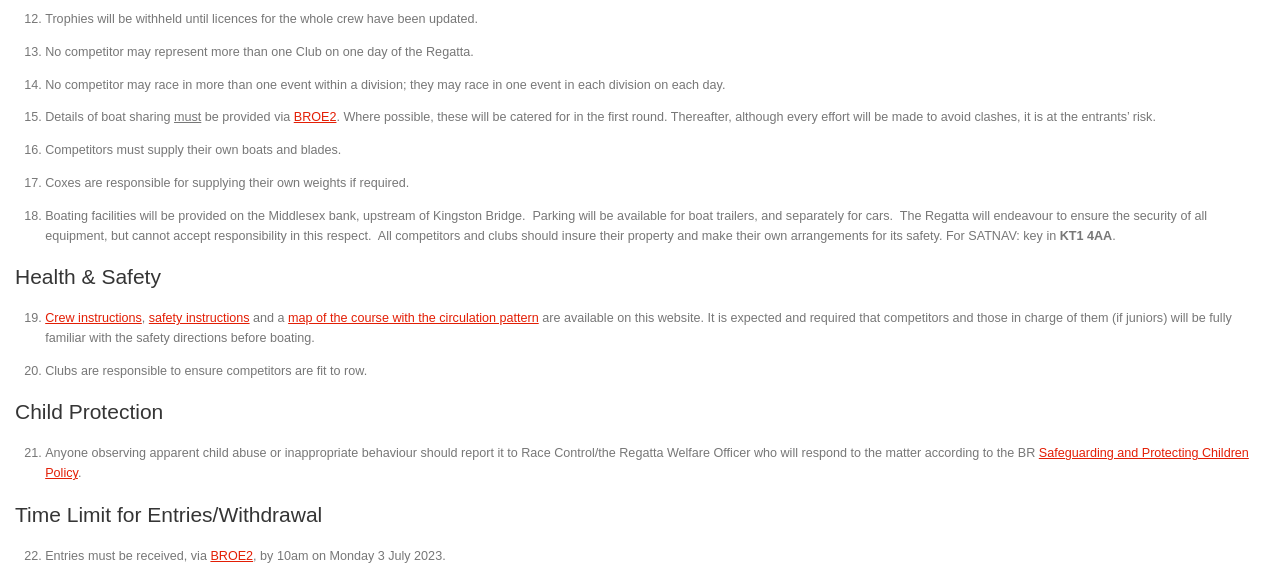
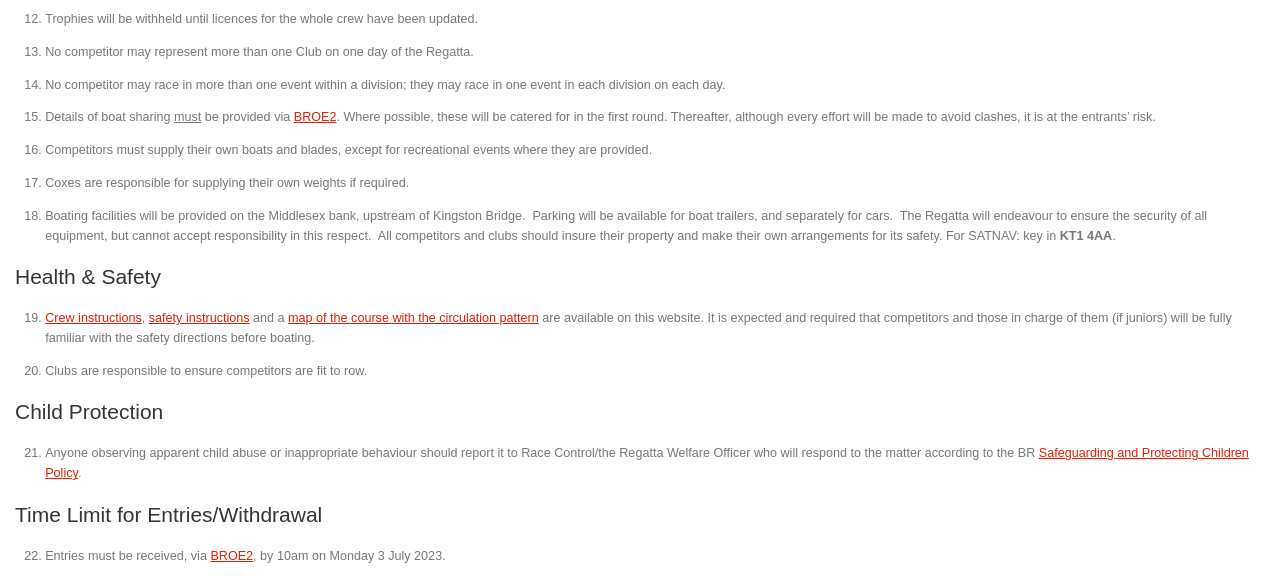
Before and after one commit to baskie/kingstonregatta, an Eleventy site: page src/content/pages/regulations.md in a window 1280 px wide. Shown: the part 1053-1629 px from the top of the page. Built offline with nearby package versions, Linux system fonts and the light colour scheme; Eleventy itself is replaced by a stand-in of ours; files that its build step writes are made by us from their sources.

Commit message:
Modified reg 16 for recreational eqpt

```diff
--- a/src/content/pages/regulations.md
+++ b/src/content/pages/regulations.md
@@ -58,7 +58,7 @@ templateEngineOverride: njk,md
       <li>No competitor may represent more than one Club on one day of the Regatta.</li>
       <li>No competitor may race in more than one event within a division; they may race in one event in each division on each day.</li>
       <li>Details of boat sharing <u>must</u> be provided via <a href="https://broe2.britishrowing.org/">BROE2</a>. Where possible, these will be catered for in the first round. Thereafter, although every effort will be made to avoid clashes, it is at the entrants&#8217; risk.</li>
-      <li>Competitors must supply their own boats and blades.</li>
+      <li>Competitors must supply their own boats and blades, except for recreational events where they are provided.</li>
       <li>Coxes are responsible for supplying their own weights if required.</li>
       <li>Boating facilities will be provided on the Middlesex bank, upstream of Kingston Bridge.&nbsp; Parking will be available for boat trailers, and separately for cars.&nbsp; The Regatta  will endeavour to ensure the security of all equipment, but cannot accept responsibility in this respect.&nbsp; All competitors and clubs should insure their property and make their own arrangements for its safety. For SATNAV: key in <b>KT1 4AA</b>.</li>
     </ol>
```
